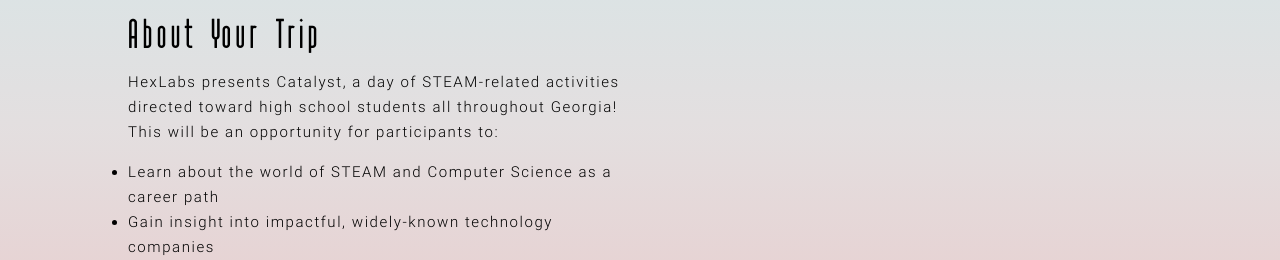
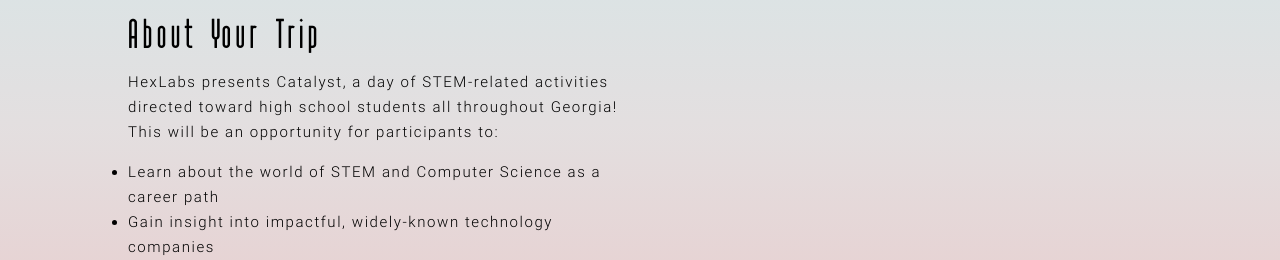
Before and after one commit to HackGT/catalyst-2022-event-site, a Next.js app: page / in a window 1280 px wide. Shown: the part 790-1050 px from the top of the page. Built offline with nearby package versions, Linux system fonts and the light colour scheme.

Commit message:
Swap STEAM for STEM

```diff
--- a/pages/index.tsx
+++ b/pages/index.tsx
@@ -8,7 +8,7 @@
         <title>Catalyst: A Learning Liftoff</title>
         <meta
           name="description"
-          content="Catalyst is a free day of STE(A)M education directed towards underserved Georgia high school students formatted as a series of workshops."
+          content="Catalyst is a free day of STEM education directed towards underserved Georgia high school students formatted as a series of workshops."
         />
         <meta property="og:url" content="https://catalyst.hexlabs.org/" />
       </Head>
@@ -23,11 +23,11 @@
         <section className={styles.sectionAbout}>
           <h3>About Your Trip</h3>
           <p>
-            HexLabs presents Catalyst, a day of STEAM-related activities directed toward high school
+            HexLabs presents Catalyst, a day of STEM-related activities directed toward high school
             students all throughout Georgia! This will be an opportunity for participants to:
           </p>
           <ul>
-            <li>Learn about the world of STEAM and Computer Science as a career path</li>
+            <li>Learn about the world of STEM and Computer Science as a career path</li>
             <li>Gain insight into impactful, widely-known technology companies</li>
             <li>Receive mentorship from college students and other industry professionals</li>
             <li>
```
